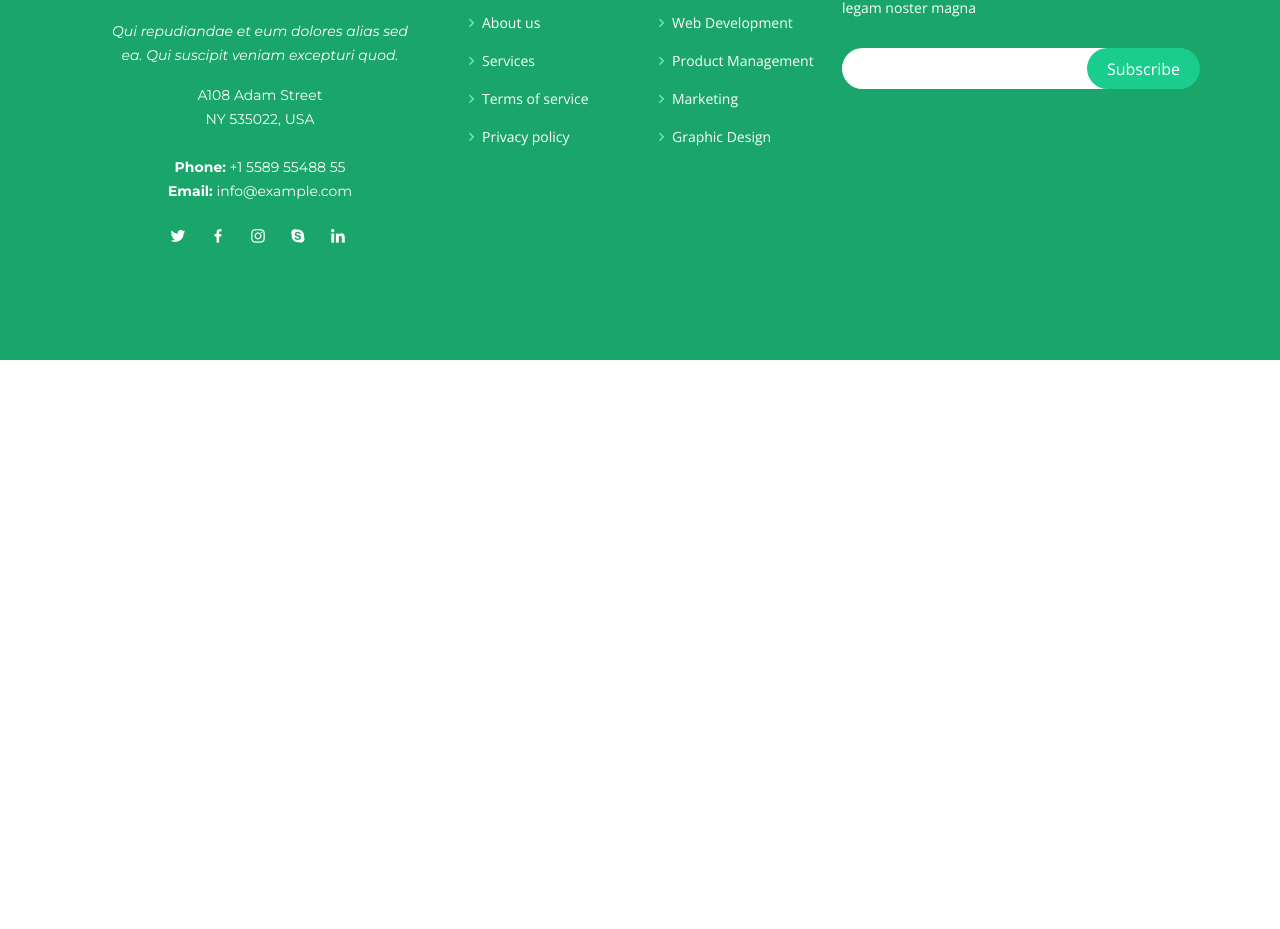
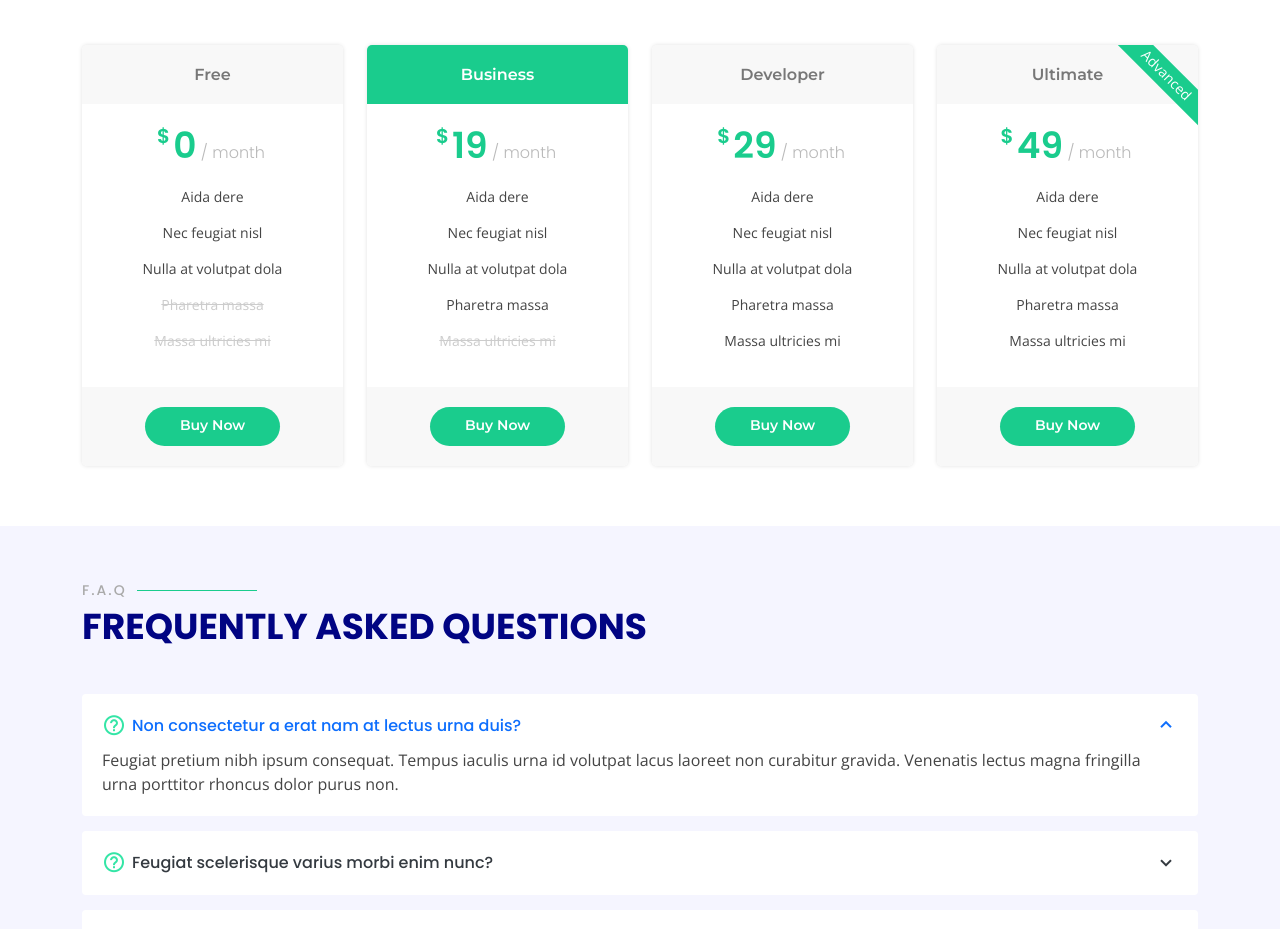
Before and after one commit to Scrabxd/NFarm, a Vue app: page / in a window 1280 px wide. Shown: the part 6043-6972 px from the top of the page. Before the commit the page ends 6403 px from the top, so only its background shows below. Built offline with nearby package versions, Linux system fonts and the light colour scheme.

Commit message:
Faq y pricing

```diff
--- a/src/App.vue
+++ b/src/App.vue
@@ -11,6 +11,7 @@
       <team-component/>
       <testimonials-component/>
       <pricing-component/>
+      <faq-component/>
     </main>
 
   <footer-component/>
@@ -26,7 +27,9 @@ import DetailsComponent from './components/Details.vue'
 import GalleryComponent from './components/Gallery.vue'
 import TestimonialsComponent from './components/Testimonials.vue'
 import TeamComponent from './components/Team.vue'
+import PricingComponent from './components/Pricing.vue'
 import FooterComponent from './components/Footer.vue'
+import FaqComponent from './components/Faq.vue'
 
 
 
@@ -42,7 +45,9 @@ export default {
     GalleryComponent,
     TestimonialsComponent,
     TeamComponent,
+    PricingComponent,
     FooterComponent,
+    FaqComponent,
   }
 }
 </script>
--- /dev/null
+++ b/src/components/Faq.vue
@@ -0,0 +1,69 @@
+<template>
+<section id="faq" class="faq section-bg">
+      <div class="container">
+
+        <div class="section-title" data-aos="fade-up">
+          <h2>F.A.Q</h2>
+          <p>Frequently Asked Questions</p>
+        </div>
+
+        <div class="faq-list">
+          <ul>
+            <li data-aos="fade-up">
+              <i class="bx bx-help-circle icon-help"></i> <a data-bs-toggle="collapse" class="collapse" data-bs-target="#faq-list-1">Non consectetur a erat nam at lectus urna duis? <i class="bx bx-chevron-down icon-show"></i><i class="bx bx-chevron-up icon-close"></i></a>
+              <div id="faq-list-1" class="collapse show" data-bs-parent=".faq-list">
+                <p>
+                  Feugiat pretium nibh ipsum consequat. Tempus iaculis urna id volutpat lacus laoreet non curabitur gravida. Venenatis lectus magna fringilla urna porttitor rhoncus dolor purus non.
+                </p>
+              </div>
+            </li>
+
+            <li data-aos="fade-up" data-aos-delay="100">
+              <i class="bx bx-help-circle icon-help"></i> <a data-bs-toggle="collapse" data-bs-target="#faq-list-2" class="collapsed">Feugiat scelerisque varius morbi enim nunc? <i class="bx bx-chevron-down icon-show"></i><i class="bx bx-chevron-up icon-close"></i></a>
+              <div id="faq-list-2" class="collapse" data-bs-parent=".faq-list">
+                <p>
+                  Dolor sit amet consectetur adipiscing elit pellentesque habitant morbi. Id interdum velit laoreet id donec ultrices. Fringilla phasellus faucibus scelerisque eleifend donec pretium. Est pellentesque elit ullamcorper dignissim. Mauris ultrices eros in cursus turpis massa tincidunt dui.
+                </p>
+              </div>
+            </li>
+
+            <li data-aos="fade-up" data-aos-delay="200">
+              <i class="bx bx-help-circle icon-help"></i> <a data-bs-toggle="collapse" data-bs-target="#faq-list-3" class="collapsed">Dolor sit amet consectetur adipiscing elit? <i class="bx bx-chevron-down icon-show"></i><i class="bx bx-chevron-up icon-close"></i></a>
+              <div id="faq-list-3" class="collapse" data-bs-parent=".faq-list">
+                <p>
+                  Eleifend mi in nulla posuere sollicitudin aliquam ultrices sagittis orci. Faucibus pulvinar elementum integer enim. Sem nulla pharetra diam sit amet nisl suscipit. Rutrum tellus pellentesque eu tincidunt. Lectus urna duis convallis convallis tellus. Urna molestie at elementum eu facilisis sed odio morbi quis
+                </p>
+              </div>
+            </li>
+
+            <li data-aos="fade-up" data-aos-delay="300">
+              <i class="bx bx-help-circle icon-help"></i> <a data-bs-toggle="collapse" data-bs-target="#faq-list-4" class="collapsed">Tempus quam pellentesque nec nam aliquam sem et tortor consequat? <i class="bx bx-chevron-down icon-show"></i><i class="bx bx-chevron-up icon-close"></i></a>
+              <div id="faq-list-4" class="collapse" data-bs-parent=".faq-list">
+                <p>
+                  Molestie a iaculis at erat pellentesque adipiscing commodo. Dignissim suspendisse in est ante in. Nunc vel risus commodo viverra maecenas accumsan. Sit amet nisl suscipit adipiscing bibendum est. Purus gravida quis blandit turpis cursus in.
+                </p>
+              </div>
+            </li>
+
+            <li data-aos="fade-up" data-aos-delay="400">
+              <i class="bx bx-help-circle icon-help"></i> <a data-bs-toggle="collapse" data-bs-target="#faq-list-5" class="collapsed">Tortor vitae purus faucibus ornare. Varius vel pharetra vel turpis nunc eget lorem dolor? <i class="bx bx-chevron-down icon-show"></i><i class="bx bx-chevron-up icon-close"></i></a>
+              <div id="faq-list-5" class="collapse" data-bs-parent=".faq-list">
+                <p>
+                  Laoreet sit amet cursus sit amet dictum sit amet justo. Mauris vitae ultricies leo integer malesuada nunc vel. Tincidunt eget nullam non nisi est sit amet. Turpis nunc eget lorem dolor sed. Ut venenatis tellus in metus vulputate eu scelerisque.
+                </p>
+              </div>
+            </li>
+
+          </ul>
+        </div>
+
+      </div>
+    </section>
+
+</template>
+
+<script>
+export default {
+  name: 'TestimonialsComponent'
+}
+</script>
--- /dev/null
+++ b/src/components/Pricing.vue
@@ -0,0 +1,92 @@
+<template>
+    <section id="pricing" class="pricing">
+      <div class="container">
+
+        <div class="section-title" data-aos="fade-up">
+          <h2>Pricing</h2>
+          <p>Check our Pricing</p>
+        </div>
+
+        <div class="row" data-aos="fade-left">
+
+          <div class="col-lg-3 col-md-6">
+            <div class="box" data-aos="zoom-in" data-aos-delay="100">
+              <h3>Free</h3>
+              <h4><sup>$</sup>0<span> / month</span></h4>
+              <ul>
+                <li>Aida dere</li>
+                <li>Nec feugiat nisl</li>
+                <li>Nulla at volutpat dola</li>
+                <li class="na">Pharetra massa</li>
+                <li class="na">Massa ultricies mi</li>
+              </ul>
+              <div class="btn-wrap">
+                <a href="#" class="btn-buy">Buy Now</a>
+              </div>
+            </div>
+          </div>
+
+          <div class="col-lg-3 col-md-6 mt-4 mt-md-0">
+            <div class="box featured" data-aos="zoom-in" data-aos-delay="200">
+              <h3>Business</h3>
+              <h4><sup>$</sup>19<span> / month</span></h4>
+              <ul>
+                <li>Aida dere</li>
+                <li>Nec feugiat nisl</li>
+                <li>Nulla at volutpat dola</li>
+                <li>Pharetra massa</li>
+                <li class="na">Massa ultricies mi</li>
+              </ul>
+              <div class="btn-wrap">
+                <a href="#" class="btn-buy">Buy Now</a>
+              </div>
+            </div>
+          </div>
+
+          <div class="col-lg-3 col-md-6 mt-4 mt-lg-0">
+            <div class="box" data-aos="zoom-in" data-aos-delay="300">
+              <h3>Developer</h3>
+              <h4><sup>$</sup>29<span> / month</span></h4>
+              <ul>
+                <li>Aida dere</li>
+                <li>Nec feugiat nisl</li>
+                <li>Nulla at volutpat dola</li>
+                <li>Pharetra massa</li>
+                <li>Massa ultricies mi</li>
+              </ul>
+              <div class="btn-wrap">
+                <a href="#" class="btn-buy">Buy Now</a>
+              </div>
+            </div>
+          </div>
+
+          <div class="col-lg-3 col-md-6 mt-4 mt-lg-0">
+            <div class="box" data-aos="zoom-in" data-aos-delay="400">
+              <span class="advanced">Advanced</span>
+              <h3>Ultimate</h3>
+              <h4><sup>$</sup>49<span> / month</span></h4>
+              <ul>
+                <li>Aida dere</li>
+                <li>Nec feugiat nisl</li>
+                <li>Nulla at volutpat dola</li>
+                <li>Pharetra massa</li>
+                <li>Massa ultricies mi</li>
+              </ul>
+              <div class="btn-wrap">
+                <a href="#" class="btn-buy">Buy Now</a>
+              </div>
+            </div>
+          </div>
+
+        </div>
+
+      </div>
+    </section>
+
+</template>
+
+<script>
+export default {
+  name: 'TestimonialsComponent'
+}
+</script>
```
